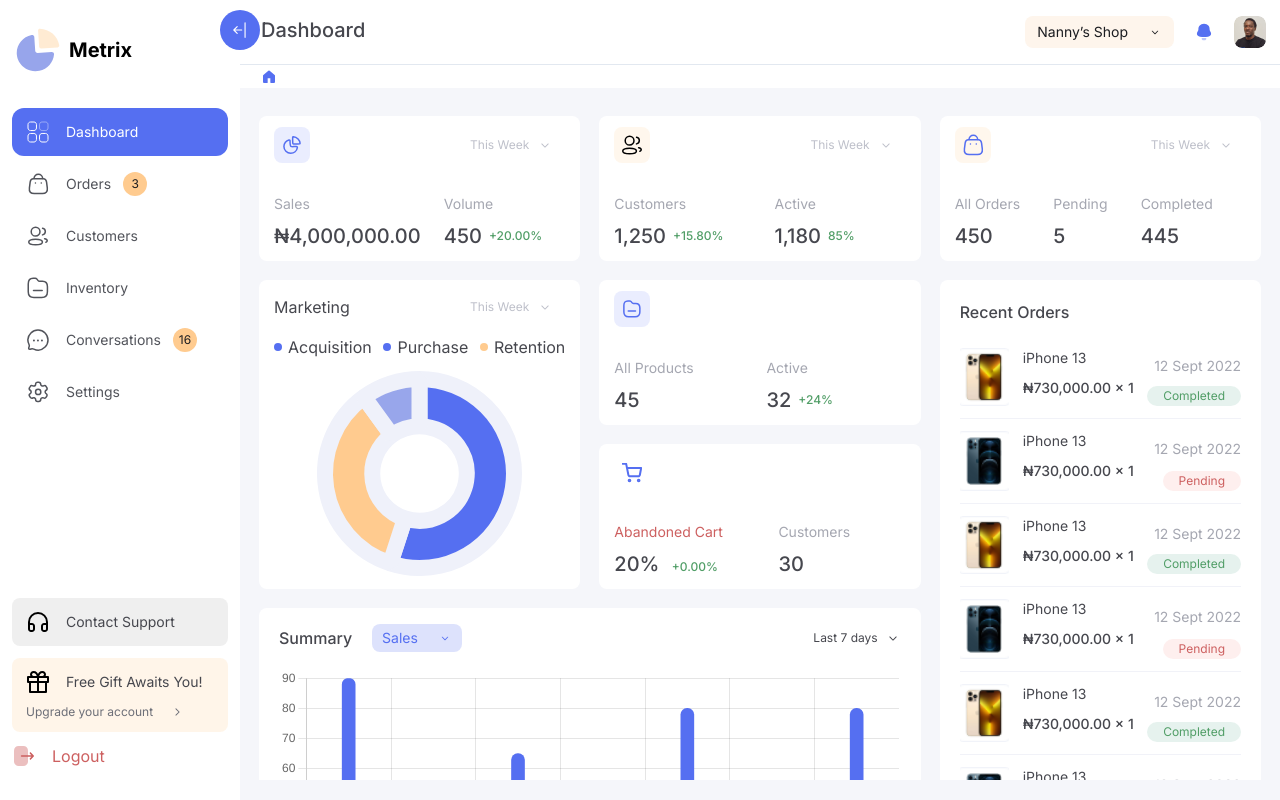
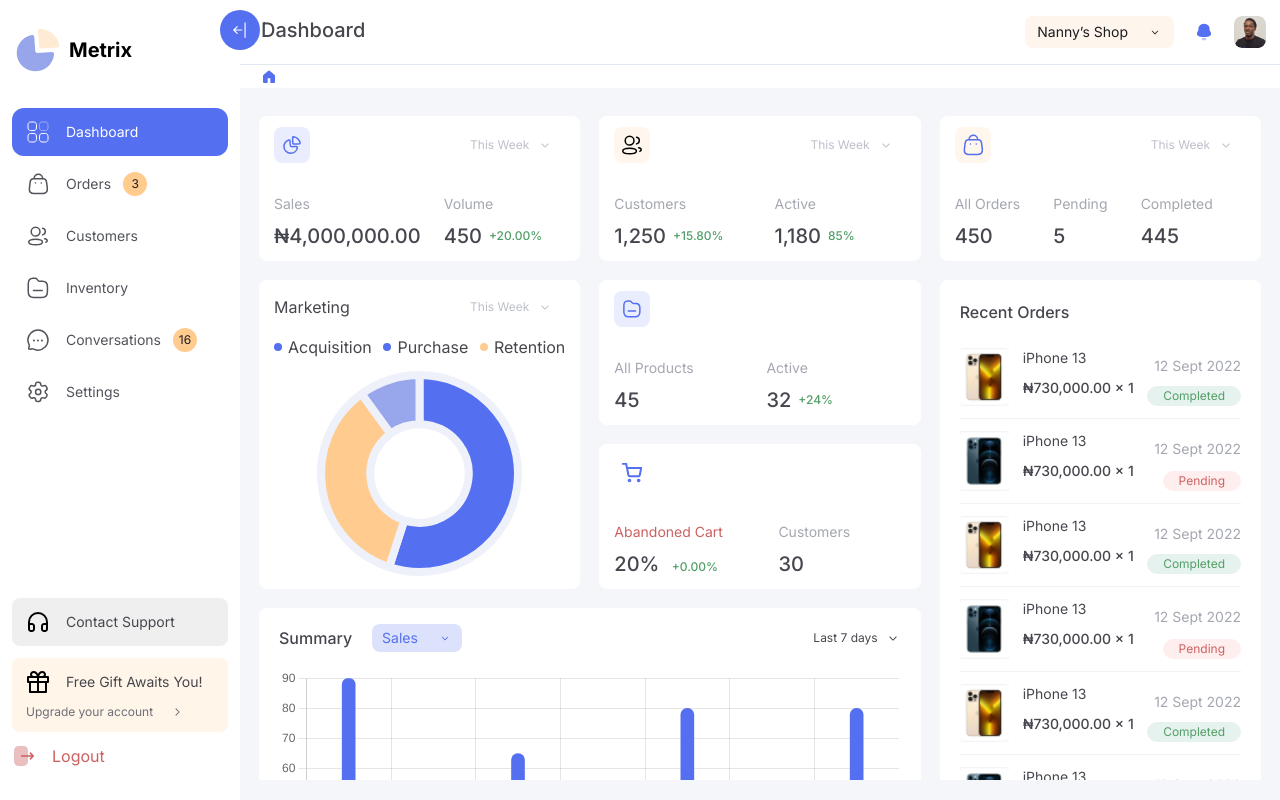
Before and after one commit to ayomtuase/metrix, a Next.js app: page / in a window 1280 px wide. Built offline with nearby package versions, Linux system fonts and the light colour scheme.

Commit message:
fix: removed border width

```diff
--- a/src/app/page.tsx
+++ b/src/app/page.tsx
@@ -63,7 +63,7 @@ const doughnutData = {
         "hsla(230, 68%, 76%, 1)",
       ],
       borderColor: "hsla(230, 55%, 96%, 1)",
-      borderWidth: 16,
+      // borderWidth: 16,
       // options: {
       //   elements: {
       //     arc: {
@@ -221,7 +221,7 @@ export default function Home() {
                       maintainAspectRatio: false,
                       datasets: {
                         doughnut: {
-                          borderWidth: 6,
+                          // borderWidth: 6,
                         },
                       },
                     }}
```
